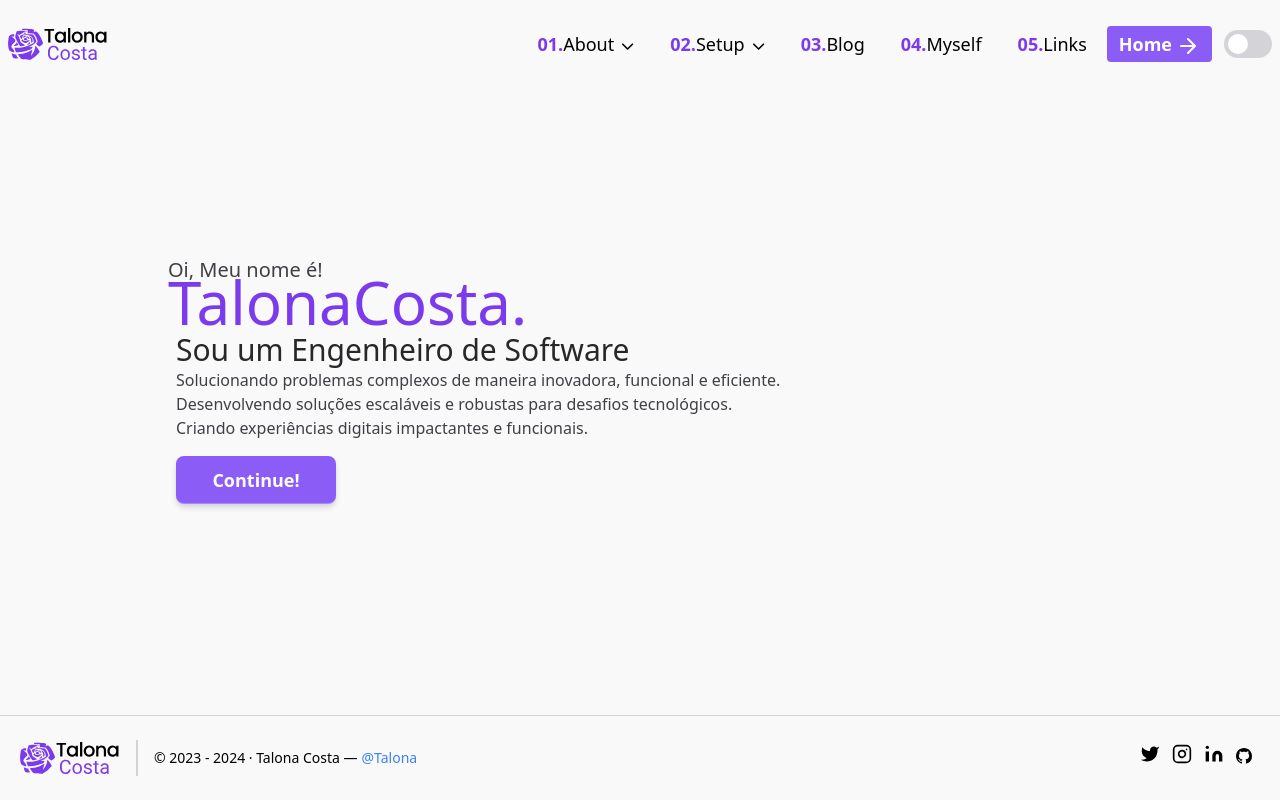
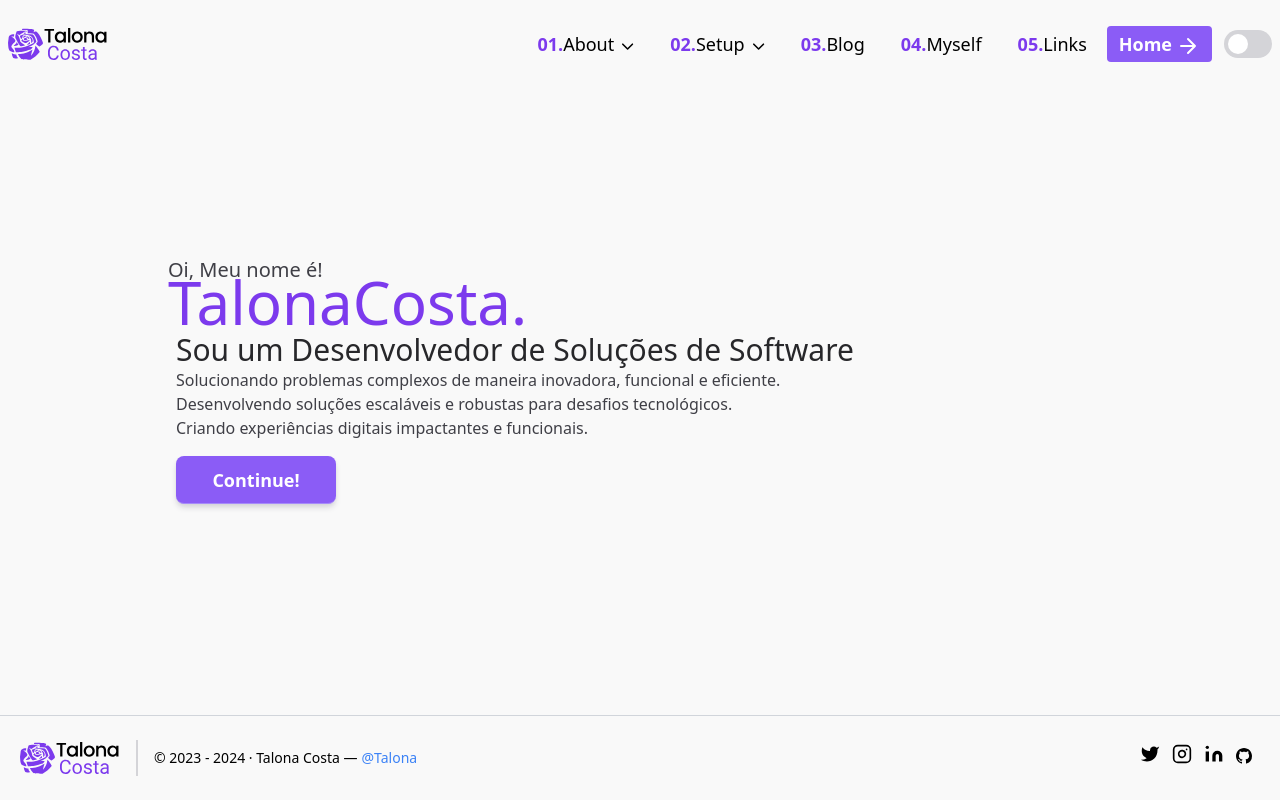
Before and after one commit to Tal0na/WebSite_Talona, a Next.js app: page / in a window 1280 px wide. Built offline with nearby package versions, Linux system fonts and the light colour scheme.

Commit message:
Sou um Engenheiro de Software           Sou um Desenvolvedor de Soluções de Software

```diff
--- a/src/app/components/About/About.jsx
+++ b/src/app/components/About/About.jsx
@@ -18,7 +18,7 @@ const About = () => {
           </span>
         </h1>
         <h3 className="font-poppins pl-12 text-3xl text-zinc-800 dark:text-zinc-100">
-          Sou um Engenheiro de Software
+          Sou um Desenvolvedor de Soluções de Software
         </h3>
         <p className="font-roboto pl-12 text-zinc-700 dark:text-zinc-300 font-light mb-2">
           Solucionando problemas complexos de maneira inovadora, funcional e
```
